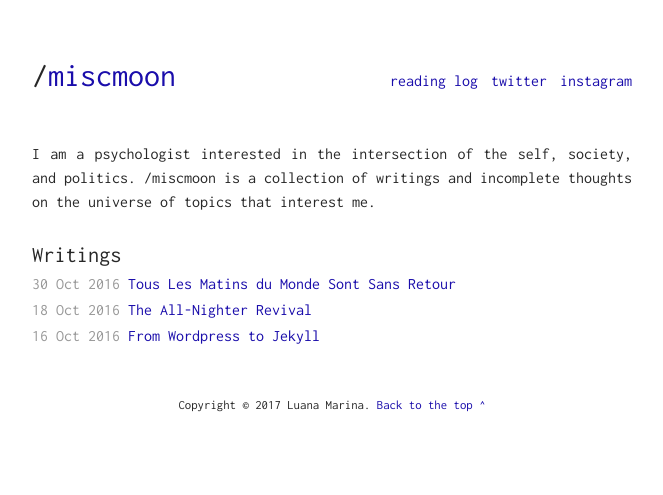
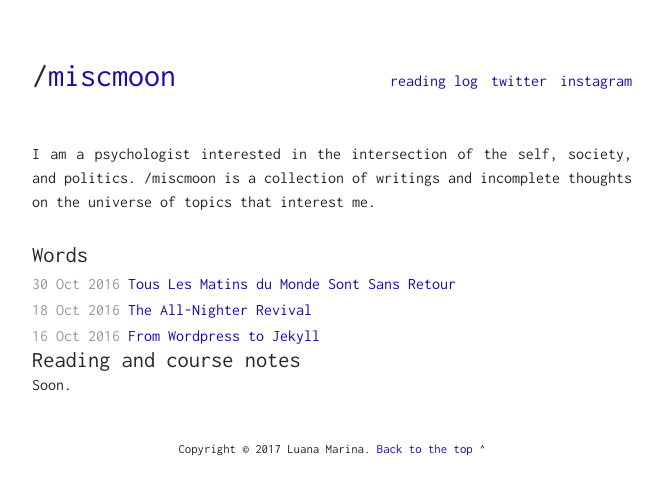
Before and after one commit to miscmoon/miscmoon.github.io, a Jekyll site: the page built from index.html, in a window 1280 px wide. Shown: the top 495 px of the page, without its empty margins (308-971 px from the left). Built offline with Jekyll 4.4.1, drawn with Linux system fonts in a browser that asks for light colours.

Commit message:
New section index.html

```diff
--- a/_config.yml
+++ b/_config.yml
@@ -4,7 +4,7 @@ permalink: /:year/:title
 
 # My variables
 name: miscmoon
-description: Misc writings and sometimes stories.
+description: explorations through text.
 google_verification: null
 
 
--- a/index.html
+++ b/index.html
@@ -16,7 +16,7 @@ layout: default
     <p align="justify">I am a psychologist interested in the intersection of the self, society, and politics. /miscmoon is a collection of writings and incomplete thoughts on the universe of topics that interest me.</p>
 </div>
 <div class="blog">
-    <h1>Writings</h1>
+    <h1>Words</h1>
     <ul>
         {% for post in site.posts %}
         <li>
@@ -24,6 +24,9 @@ layout: default
         </li>
         {% endfor %}
     </ul>
+
+    <h1>Reading and course notes</h1>
+    Soon.
 </div>
 <div class="footer">
     Copyright © 2017 Luana Marina. <a href="#top">Back to the top ^</a>
```
